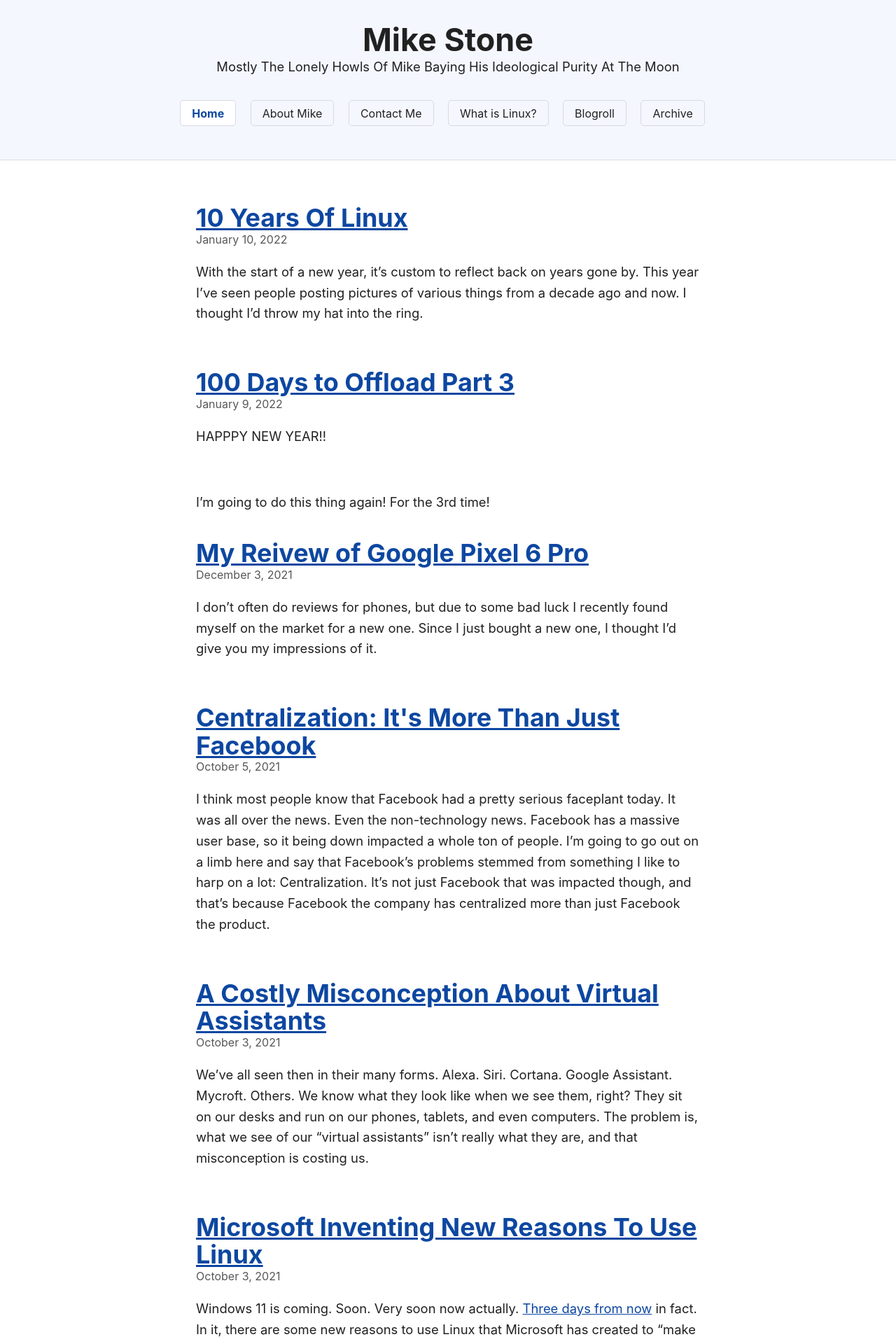
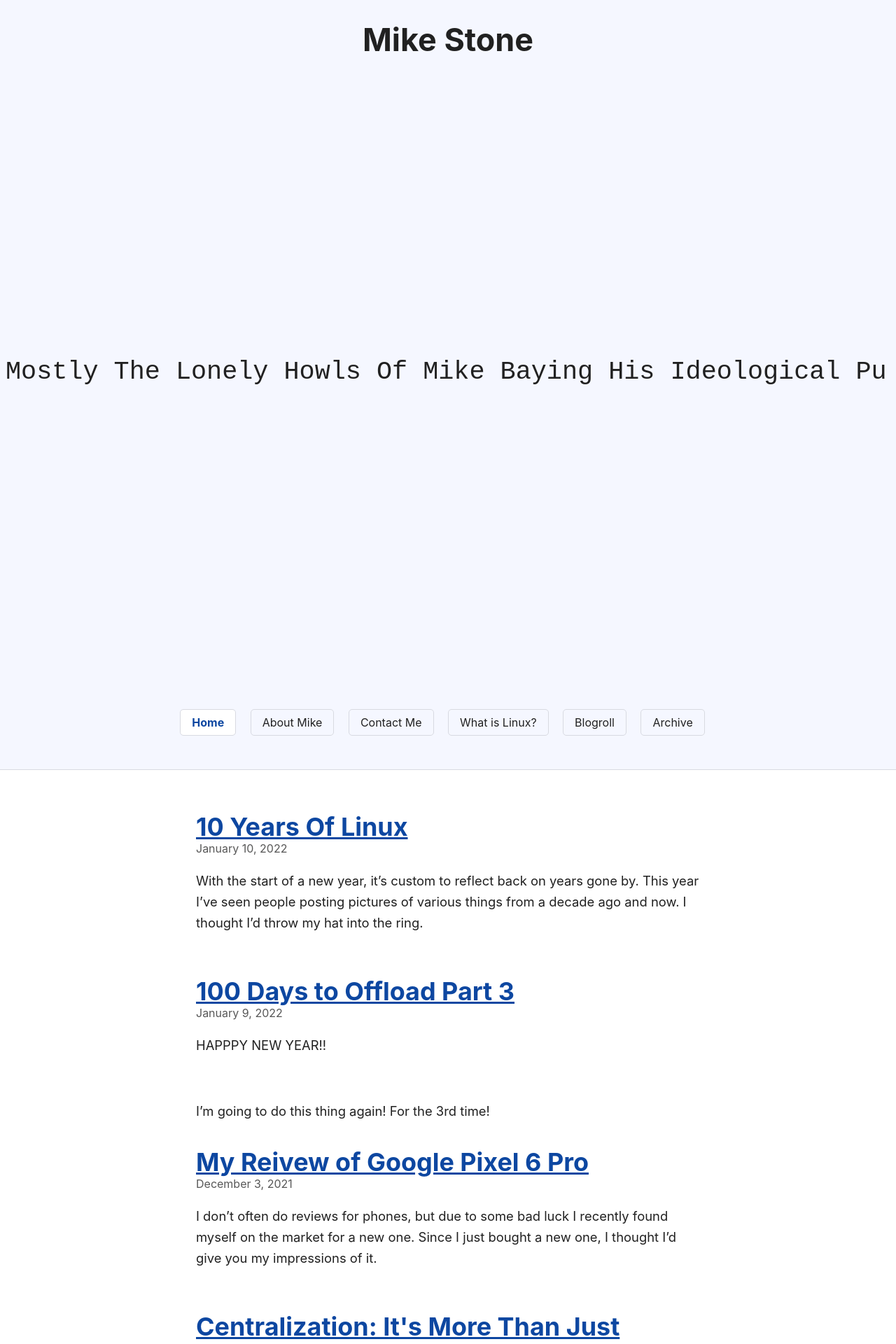
Before and after one commit to lrmikestone/jekyll.blog, a Jekyll site: the page built from index.md, in a window 1280 px wide. Shown: the top 1920 px of the page at 70% size. Built offline with Jekyll 4.4.1, drawn with Linux system fonts in a browser that asks for light colours.

Commit message:
Typing class addition

```diff
--- a/_layouts/default.html
+++ b/_layouts/default.html
@@ -14,7 +14,7 @@
   <body>
     <header>
       <h1>{{ page.header }}</h1>
-      <p>{{ page.description }}</p>
+      <p><div class="wrapper"><div class="typing-text">{{ page.description }}</div></div></p>
 
       {% include navigation.html %}
     </header>
--- a/assets/css/custom.css
+++ b/assets/css/custom.css
@@ -35,3 +35,33 @@
 ul.archive li {
   padding-bottom: 1rem;
 }
+
+.wrapper {
+  height: 100vh;
+  /*This part is important for centering*/
+  display: flex;
+  align-items: center;
+  justify-content: center;
+}
+
+.typing-text {
+  width: 74ch;
+  animation: typing 2s steps(75), blink .5s step-end infinite alternate;
+  white-space: nowrap;
+  overflow: hidden;
+  border-right: 3px solid;
+  font-family: monospace;
+  font-size: 2em;
+}
+
+@keyframes typing {
+  from {
+    width: 0
+  }
+}
+
+@keyframes blink {
+  50% {
+    border-color: transparent
+  }
+}
```
